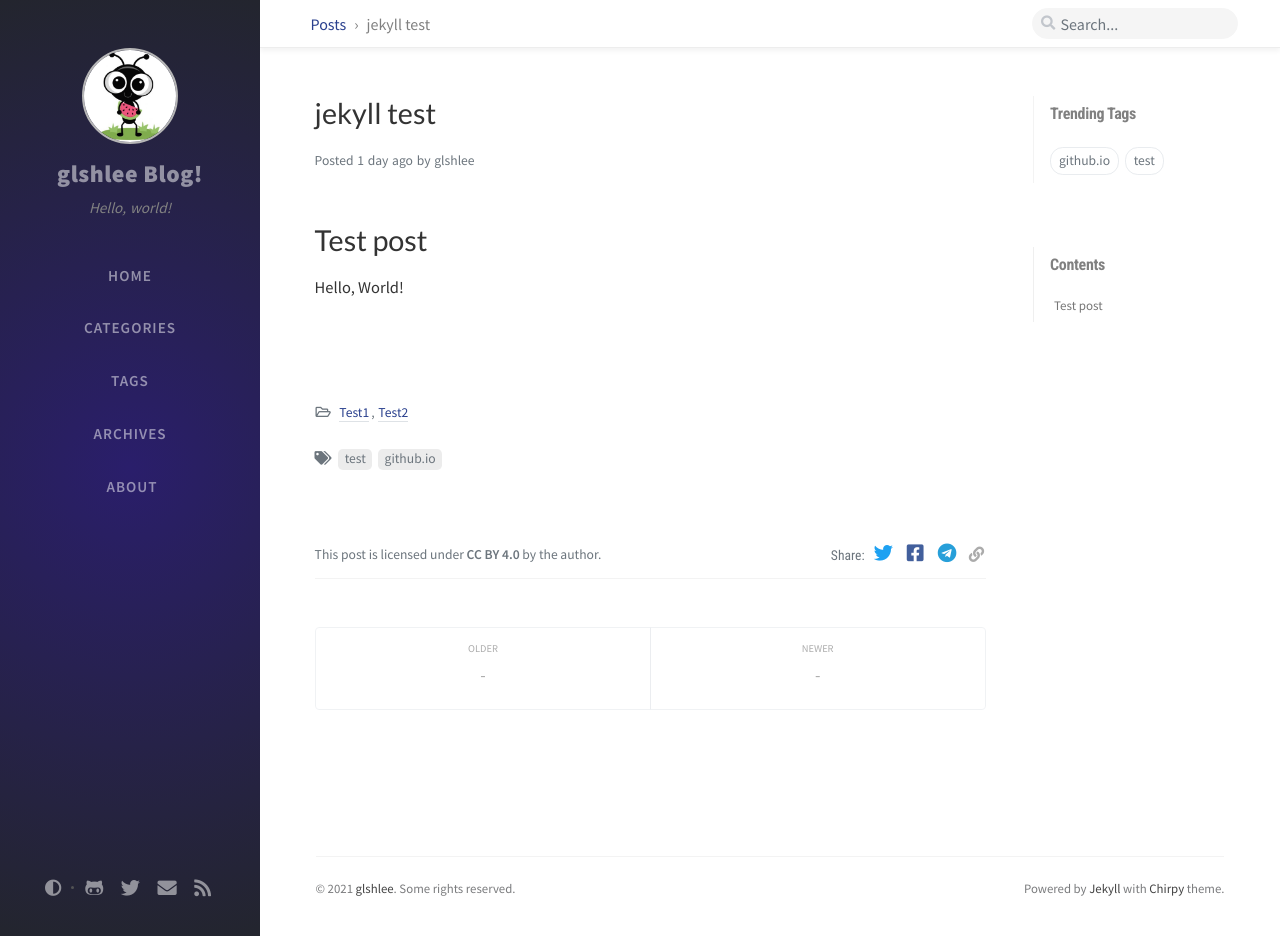
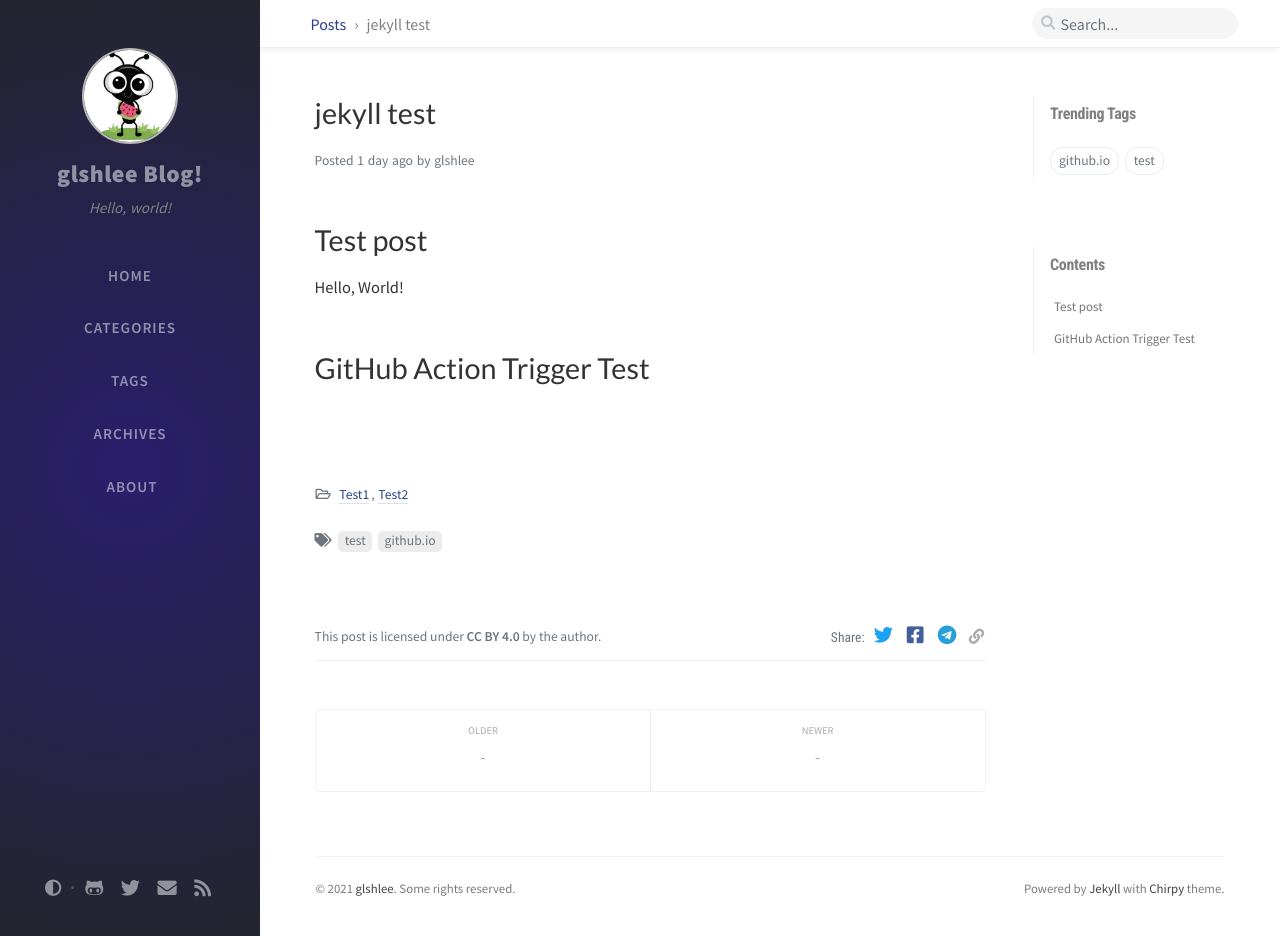
Before and after one commit to glshlee/glshlee.github.io, a Jekyll site: the page built from _posts/2021-01-07-Test.md, in a window 1280 px wide and 936 px high. Built offline with Jekyll 4.4.1, drawn with Linux system fonts in a browser that asks for light colours; nearby versions of some CDN libraries; comment, search, counter and statistics services are not loaded.

Commit message:
github action trigger test

```diff
--- a/_posts/2021-01-07-Test.md
+++ b/_posts/2021-01-07-Test.md
@@ -8,3 +8,5 @@ tags: [test, github.io]
 
 # Test post
 Hello, World!
+
+# GitHub Action Trigger Test
```
